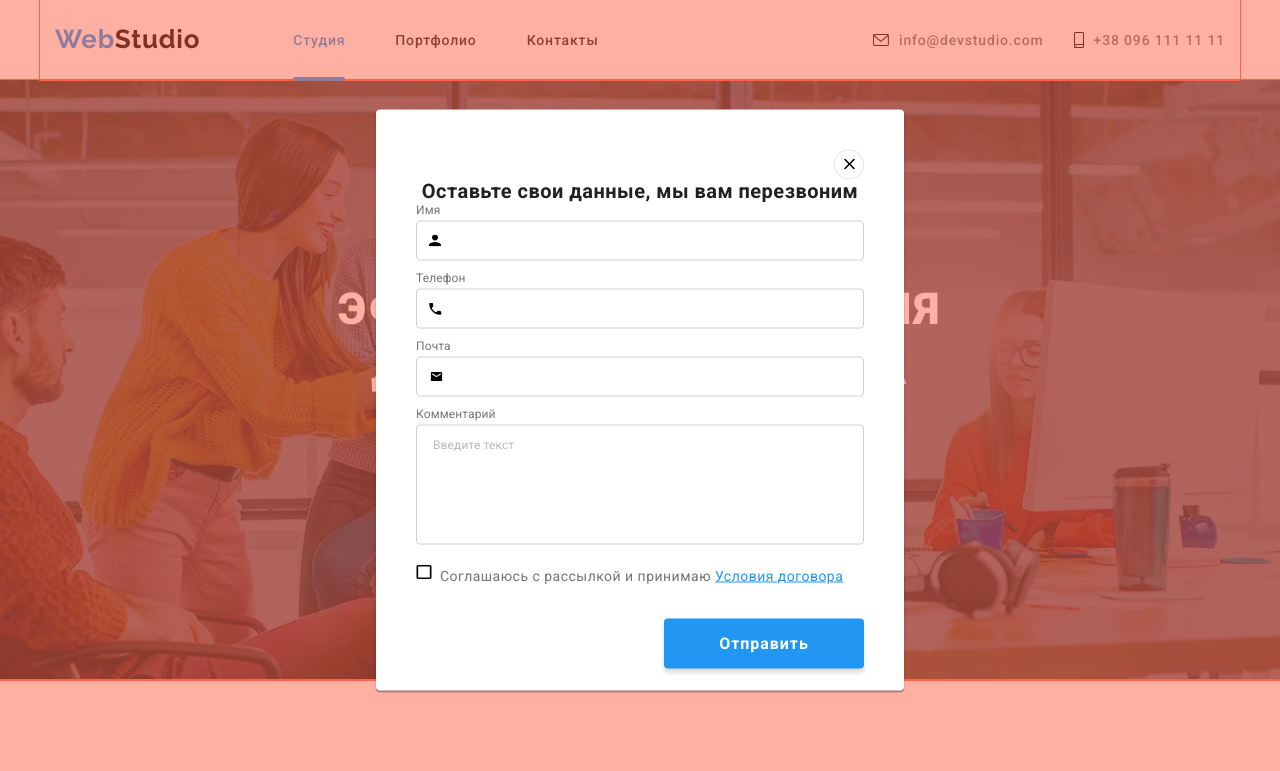
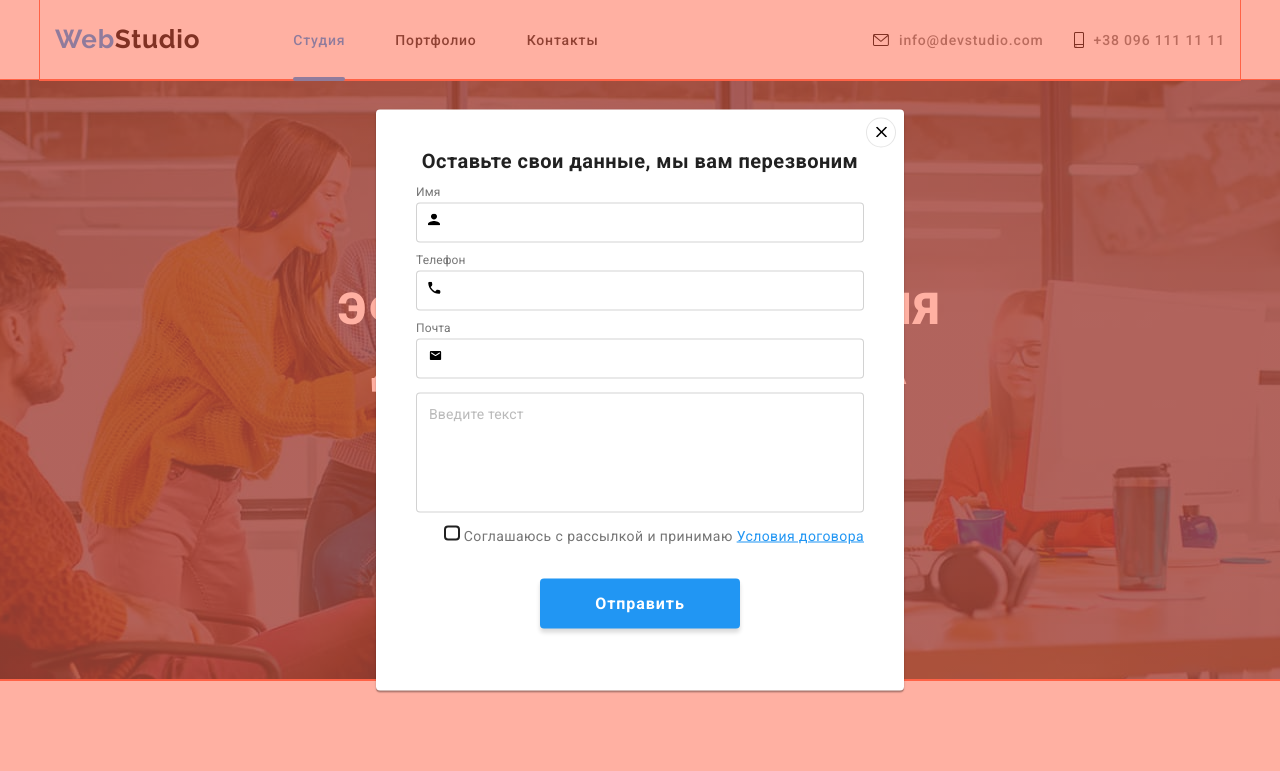
Before and after one commit to VTrofym/goit-markup-hw-06, a plain HTML site: page index.html in a window 1280 px wide. Both pictures are taken after a click on the button "Заказать услугу". Shown: the top 771 px of the page. Drawn offline with nearby package versions, Linux system fonts and the light colour scheme.

Commit message:
Finish HW6

```diff
--- a/css/styles.css
+++ b/css/styles.css
@@ -346,6 +346,13 @@ fill: var(--background-button-main);
 }
 
 
+
+
+
+
+
+
+
 /* -------Модалньое окно ----------*/
 
 .backdrop {
@@ -356,6 +363,8 @@ fill: var(--background-button-main);
     height: 100%;
     background-color: rgb(255, 99, 71, 0.5);
     transition: 250ms cubic-bezier(0.4, 0, 0.2, 1);
+
+    z-index: 1;
 }
 
 .backdrop.is-hidden {
@@ -386,6 +395,13 @@ fill: var(--background-button-main);
     background: var(--background-color-white);
     border: 1px solid rgba(0, 0, 0, 0.1);
     border-radius: 50%;
+    position: absolute;
+    top: 8px;
+    right: 8px;
+}
+
+.button-modal:hover {
+    fill: var(--font-сolor-blue);
 }
 
 .modal-data-person {
@@ -395,84 +411,122 @@ fill: var(--background-button-main);
 
     color: var(--font-сolor-black-other);
     text-align: center;
+    margin-bottom: 12px;
+}
+
+.window {
+    display: flex;
+    flex-direction: column;
+}
+
+.field {
+    display: flex;
+    flex-direction: column;
+    margin-bottom: 10px;
 }
 
 .modal-text {
+    font-weight: 400;
     font-size: 12px;
     line-height: 1.17;
     letter-spacing: 0.01em;
 
     color: var(--font-сolor-black-p);
 
+    margin-bottom: 4px;
     text-align: start;
-
-    margin-bottom: 4px;
 }
 
-.about-user {
-    width: 448px;
+.field-div {
+    position: relative;
+}
+
+.field-div:hover .modal-icon {
+    fill: var(--font-сolor-blue);
+}
+
+.modal-block {
+    padding: 11px 30px;
+    width: 100%;
     height: 40px;
 
     border: 1px solid rgba(33, 33, 33, 0.2);
     border-radius: 4px;
-    margin-bottom: 10px;
-    display: flex;
-    align-items: center;
-    padding-left: 12px;
+
 }
 
-.comment {
-    width: 448px;
-    height: 120px;
-
-    border: 1px solid rgba(33, 33, 33, 0.2);
+.modal-block:hover {
+    border: 1px solid var(--font-сolor-blue);
     border-radius: 4px;
-
-    padding: 12px 16px;
-    margin-bottom: 20px;
 }
 
-.comment-text {
+.modal-block-comments {
+    height: 120px;
+    padding: 12px;
+    margin-bottom: 12px;
+
     font-weight: 400;
     font-size: 12px;
     line-height: 1.17;
     letter-spacing: 0.01em;
 
     color: rgba(117, 117, 117, 0.5);
-
-    text-align: start;
+    resize: none;
 }
 
-.agreement {
-    display: flex;
+.modal-block-comments::placeholder {
+    font-weight: 400;
+    font-size: 14px;
+    line-height: 1.17;
+    letter-spacing: 0.01em;
+
+    color: rgba(117, 117, 117, 0.5);
 }
 
-.black-square {
-    margin-right: 8px;
-    align-items: center;
+.modal-icon {
+    position: absolute;
+    left: 12px;
+    top: 11px;
 }
 
-.about-contract {
-font-weight: 400;
-font-size: 14px;
-line-height: 1.71;
-
-color: var(--font-сolor-black-p);
-
-text-align: center;
-
-margin-bottom: 30px;
-}
-
-.terms {
-    font-size: 14px;
-    line-height: 1.71;
+.treaty {
     text-decoration-line: underline;
 
     color: var(--font-сolor-blue);
 }
 
 
+
+.input-check:checked + .check-text .checkbox-span {
+    background-color: var(--background-color-blue);
+    border: transparent;
+}
+
+.check-text {
+    font-weight: 400;
+    font-size: 14px;
+    line-height: 1.71;
+    letter-spacing: 0.03em;
+
+    color: #757575;
+}
+
+.checkbox-span {
+    display: inline-block;
+    width: 16px;
+    height: 15px;
+    border-radius: 4px;
+    border: 2px var(--font-сolor-black-other) solid;
+}
+
+
+
+.button-down {
+    width: 200px;
+    height: 50px;
+    margin-left: auto;
+    margin-right: auto;
+}
 
 
 
@@ -900,6 +954,7 @@ fill: var(--font-сolor-white);
     align-items: center;
 
     color: rgba(255, 255, 255, 0.6);
+    background-color: transparent;
 
     width: 358px;
     height: 50px;
@@ -909,6 +964,7 @@ fill: var(--font-сolor-white);
     border-radius: 4px;
     padding-left: 12px;
     margin-right: 12px;
+
 }
 
 .subscription-button {
@@ -1112,35 +1168,3 @@ fill: var(--font-сolor-white);
     margin-top: 4px;
     margin-bottom: 0;
 }
-
-
-
-
-
-/* .li-s1-1::before {
-    margin-bottom: 56px;
-
-    display: block;
-    content: "";
-    height: 120px;
-    outline: 1px solid tomato;
-    background-image: url(../images/svg/center/antenna.svg);
-    background-repeat: no-repeat;
-    background-position: center;
-    background-color: var(--background-color-grey);
-} */
-
-
-
-/* .header-relative {
-    max-width: 49px;
-    max-height: 48px;
-}
-
-.link.studiya.first {
-}
-
-.studiya-hover {
-    background: var(--background-color-blue);
-    border-radius: 2px;
-} */
--- a/index.html
+++ b/index.html
@@ -53,61 +53,55 @@
                         </svg>
                     </button>
                     <p class="modal-data-person">Оставьте свои данные, мы вам перезвоним</p>
-                    <ul>
-                            <li>
-                                <p class="modal-text">Имя</p>
-                                <div class="about-user">
-                                    <svg width="12px" height="12px" class="modal-close">
-                                        <use href="./images/svg/sprite.svg#icon-Vector-human""></use>
+                    <form class="window">
+                        <div class="field">
+                            <label  class="modal-text" for="name">Имя</label>
+                            <div class="field-div">
+                                <input class="modal-block" type="text" name="username" autofocus />
+                                <svg width="12px" height="12px" class="modal-icon">
+                                    <use href="./images/svg/sprite.svg#icon-Vector-human"></use>
                                 </svg>
                             </div>
-                            </li>
-                            <li>
-                                <p class="modal-text">Телефон</p>
-                                <div class="about-user">
-                                    <svg width="13px" height="13px" class="modal-close">
+                        </div>
+                        <div class="field">
+                            <label  class="modal-text" for="">Телефон</label>
+                            <div class="field-div">
+                                <input class="modal-block" type="tel" name="phone" autofocus />
+                                <svg width="13px" height="13px" class="modal-icon">
                                     <use href="./images/svg/sprite.svg#icon-Vector-handset"></use>
                                 </svg>
                             </div>
-                            </li>
-                            <li>
-                                <p class="modal-text">Почта</p>
-                                <div class="about-user">
-                                    <svg width="15px" height="12px" class="modal-close">
+                        </div>
+                        <div class="field">
+                            <label class="modal-text" for="">Почта</label>
+                            <div class="field-div">
+                                <input class="modal-block" type="email" name="email" />
+                                <svg width="15px" height="12px" class="modal-icon">
                                     <use href="./images/svg/sprite.svg#icon-Vector-black-chek"></use>
                                 </svg>
                             </div>
-                            </li>
-                            <li>
-                                <p class="modal-text">Комментарий</p>
-                                <div class="comment">
-                                    <p class="comment-text">Введите текст</p>
                         </div>
-                            </li>
-                    </ul>
-                    <div class="agreement">
-                            <svg class="black-square" width="16px" height="15px">
-                                <use href="./images/svg/sprite.svg#icon-Vector-square"></use>
-                            </svg>
-                            <p class="about-contract">Соглашаюсь с рассылкой и принимаю <span class="terms">Условия договора</span></p>
+
+                            <label class="modal-text" for=""></label>
+                            <textarea class="modal-block modal-block-comments" type="text" name="coments" placeholder="Введите текст" autofocus></textarea>
+
+                            <input
+                            class="input-check visually-hidden"
+                            type="checkbox"
+                            name="privasy"
+                            value="true"
+                            id="privasy"
+                            />
+                            <label class="check-text" for="privasy">
+                            <span class="checkbox-span"></span>
+                                Соглашаюсь с рассылкой и принимаю <span class="treaty">Условия договора</span>
+                            </label>
+                            <button class="button-main button-down" type="submit">Отправить</button>
+                    </form>
                 </div>
-                    <button class="button-main button-modal-bottom">Отправить</button>
-                </div>
+
             </div>
         </section>
-
-        <!-- <button data-modal-open>Открыть модальное окно</button>
-
-            <div class="backdrop is-hidden" data-modal>
-                <div class="modal">
-                    <p>Lorem ipsum dolor, sit amet consectetur adipisicing elit. Vero temporibus odit rerum, nihil adipisci consectetur ex perferendis ullam nemo et harum voluptatem architecto dolorum minima deserunt molestias magnam. Laboriosam, nobis officia! Molestiae, culpa totam quasi maxime fuga perspiciatis accusantium eaque excepturi aperiam harum dolores voluptas. Nemo similique quos porro dolor voluptatum quae, cupiditate doloribus provident.</p>
-                    <button data-modal-close>Закрыть</button>
-                </div>
-            </div> -->
-
-
-
-
 
             <!-- акценты в работе -->
         <section class="for-business">
@@ -419,34 +413,25 @@
                     </li>
                 </ul>
             </div>
-            <div class="subscription">
-                <h3 class="subscription-header" >Подпишитесь на рассылку</h3>
+            <form class="subscription">
+                <h3 class="subscription-header">Подпишитесь на рассылку</h3>
                 <div class="subscription-email-button">
-                    <div class="subscription-email">E-mail</div>
-                    <buttot class="subscription-button button-main">Подписаться
+                    <input  class="subscription-email" type="text" placeholder="E-mail">
+                    <button type="submit" class="subscription-button button-main">Подписаться
                         <svg width="24px" height="24px" class="icon-send">
                             <use href="./images/svg/sprite.svg#icon-icon-send"></use>
                         </svg>
-                    </buttot>
+                    </button>
                 </div>
-            </div>
+            </form>
         </div>
     </footer>
 
-<!-- <div class="div">
-    <ul class="ul">
-        <li class="li">1</li>
-        <li class="li">2</li>
-        <li class="li">3</li>
-        <li class="li">4</li>
-        <li class="li">5</li>
-        <li class="li">6</li>
-        <li class="li">7</li>
-        <li class="li">8</li>
-        <li class="li">9</li>
-        <li class="li">10</li>
-    </ul>
-</div> -->
+
+
+
+
+
 
 <script src="./js/modal.js"></script>
 </body>
```
Also changed, not shown: portfolio.html (+5 -5 lines). Lines whose indentation alone changed are shown as unchanged.
